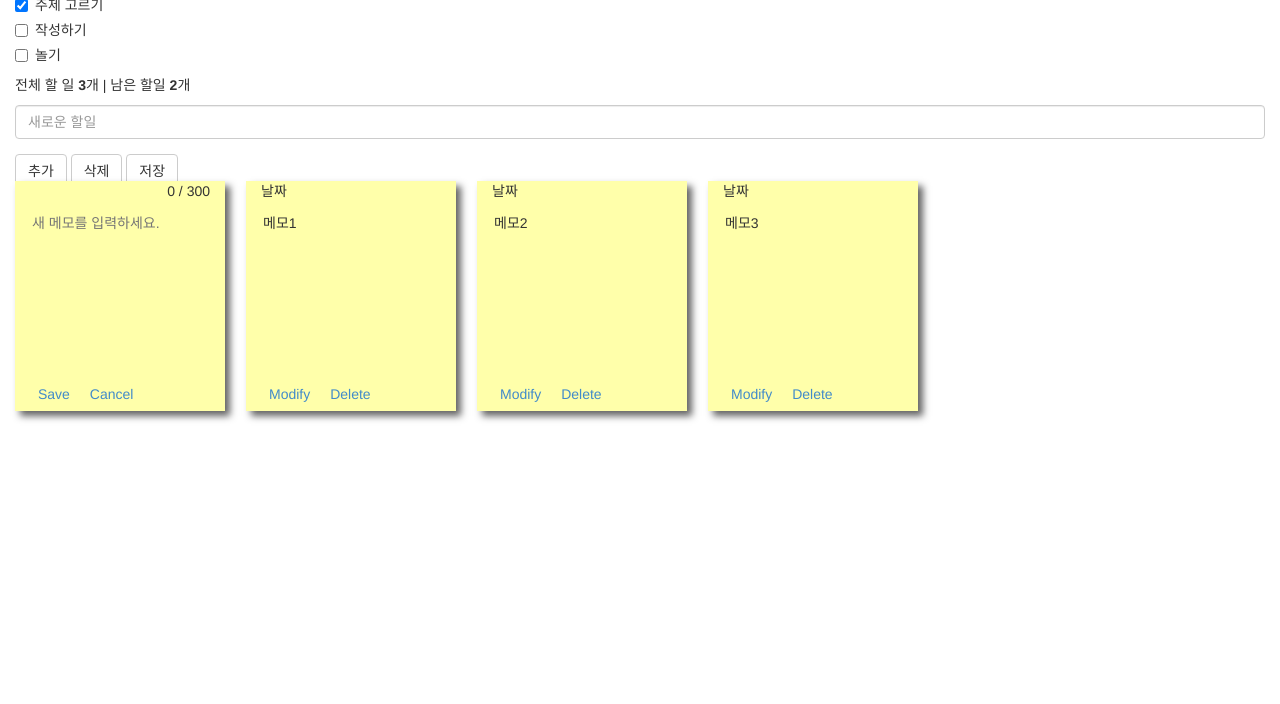
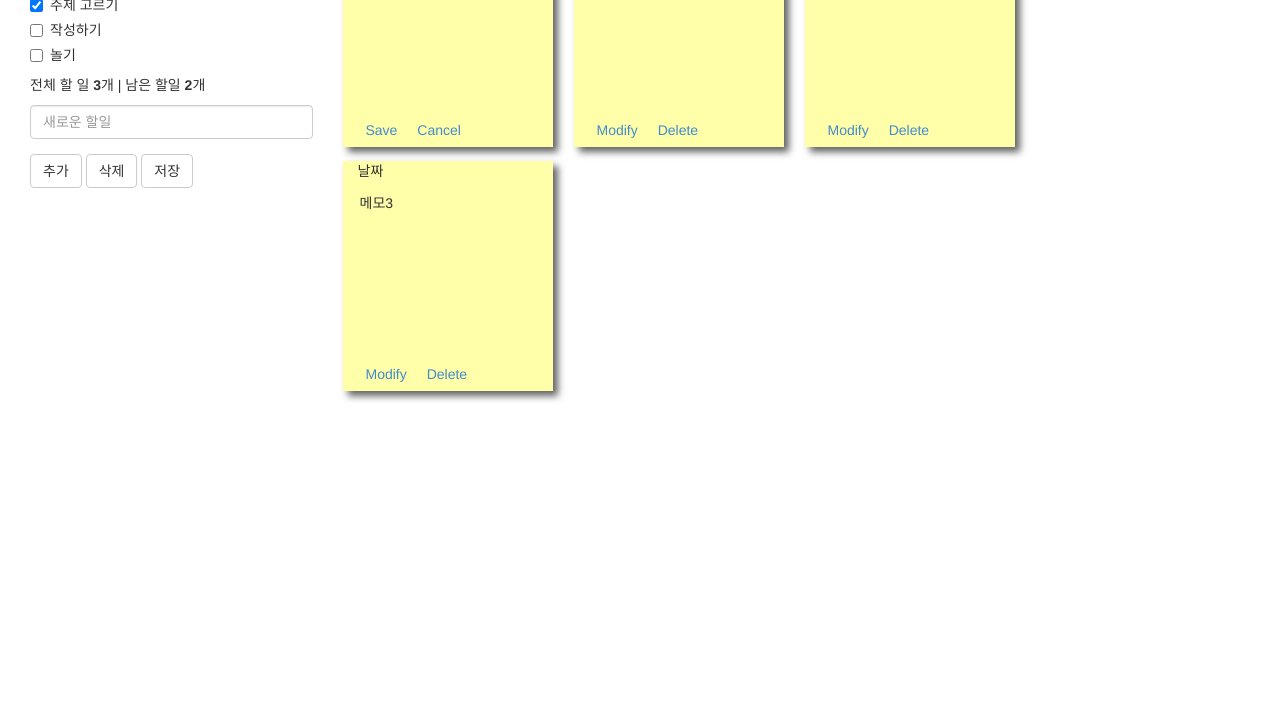
Before and after one commit to SeonMyungLim/dbAcademy, a website: page app/index.html in a window 1280 px wide. Shown: the part 96-800 px from the top of the page. Drawn offline with Linux system fonts and the light colour scheme.

Commit message:
Index split

```diff
--- a/app/index.html
+++ b/app/index.html
@@ -22,14 +22,14 @@
 <body>
       <div class="container-fluid">
         <div class="row-fluid">
-          <div class="span2"><div  ng-controller="todoCtrl" ng-include src="'partials/sidebar.html'">
-            <!--sidebar content-->
+          <div class="col-md-3"><div  ng-controller="todoCtrl" ng-include src="'partials/sidebar.html'">
+            <!--sidebar contentst-->
           </div>
           </div><!--sidebar end-->
 
-          <div class="span10"><div ng-controller="NoteCtrl" ng-include src="'partials/contents.html'">
+          <div class="col-md-9"><div ng-controller="NoteCtrl" ng-include src="'partials/contents.html'">
 
-          </div><!--contents end-->
+              </div><!--contents end-->
         </div><!--row-fluid-->
       </div><!--container-fluid-->
 </body>
```
